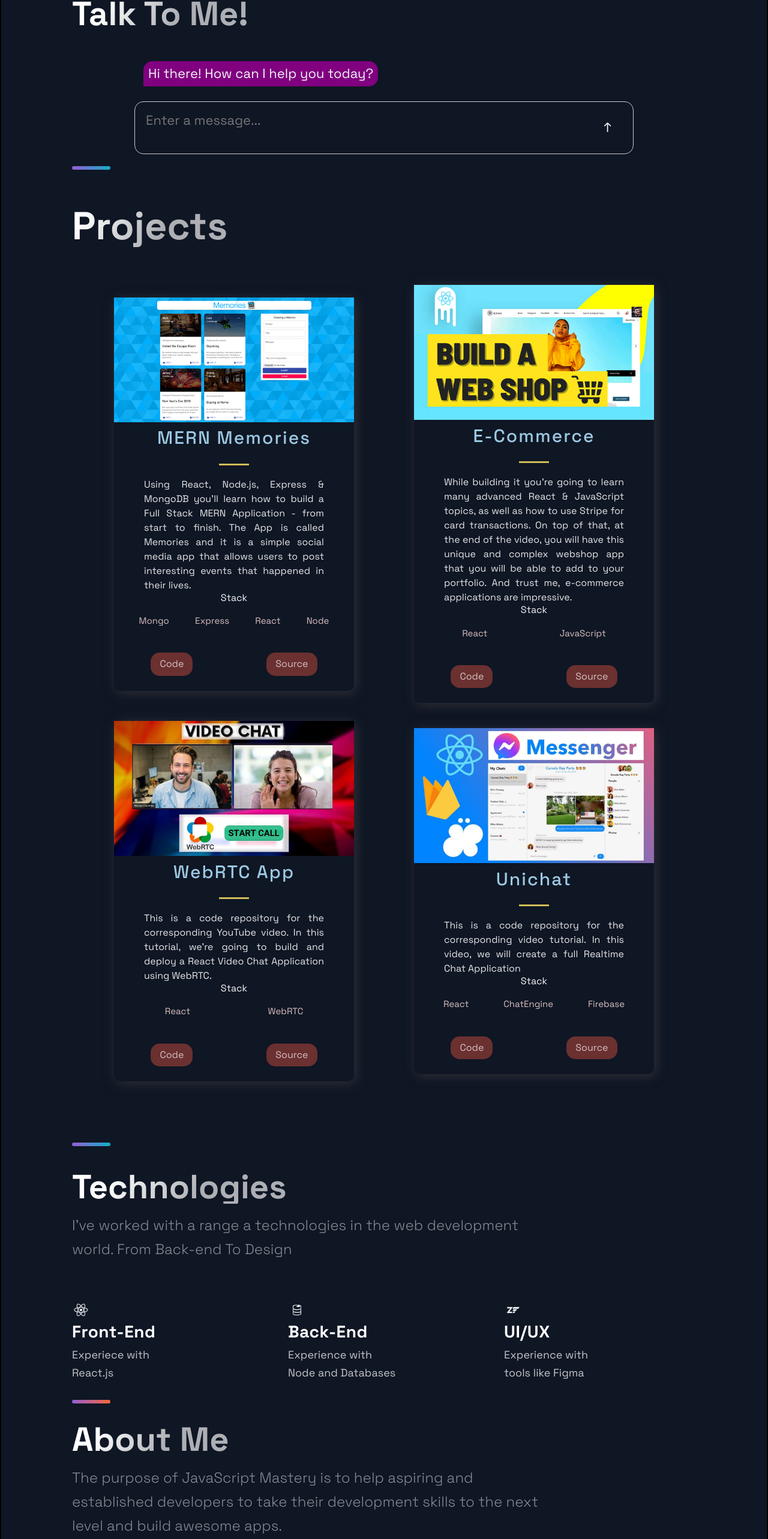
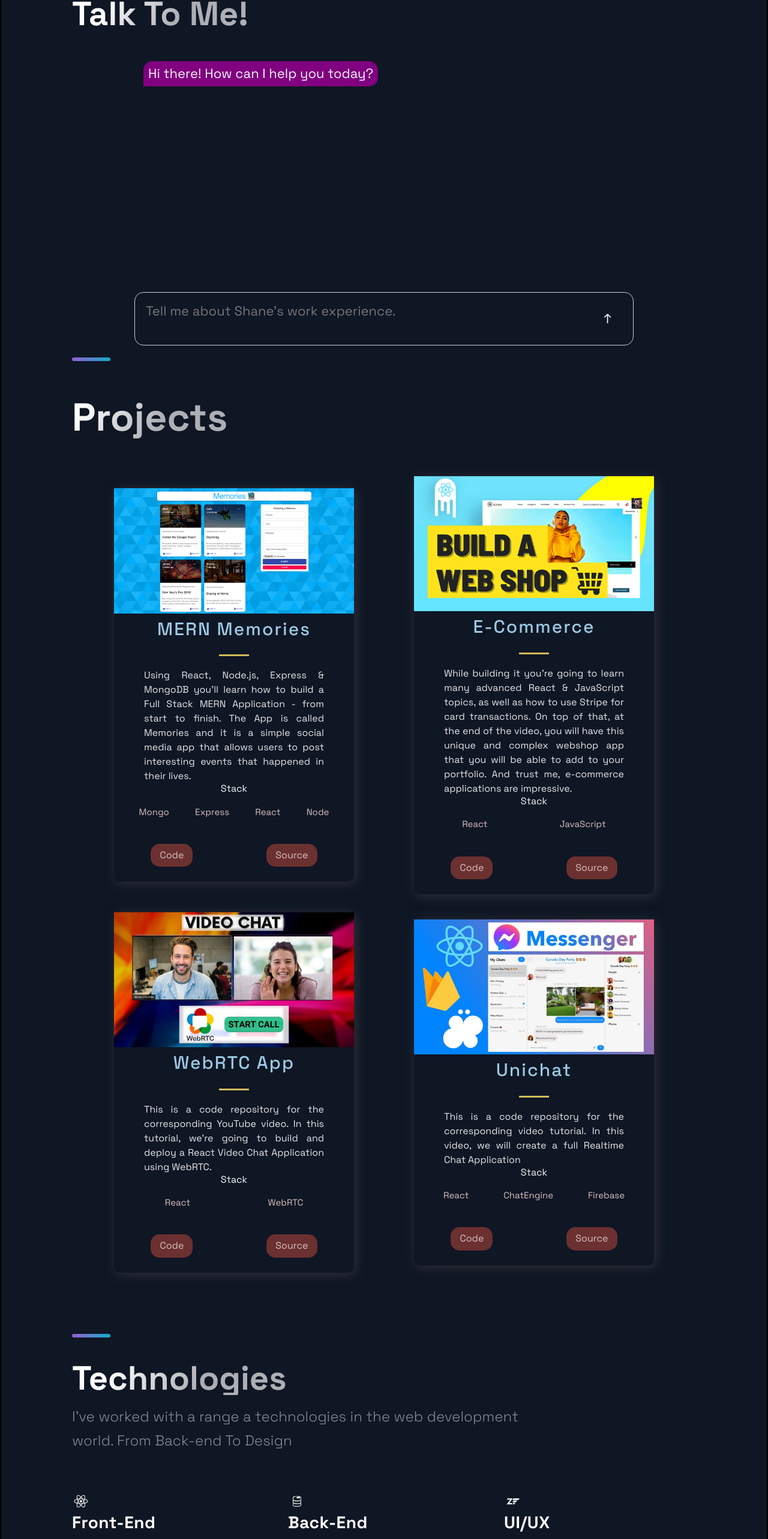
Before and after one commit to ItsMeShane/portfolio_website, a Next.js app: page / in a window 1280 px wide. Shown: the part 883-3449 px from the top of the page at 60% size. Built offline with nearby package versions, Linux system fonts and the light colour scheme.

Commit message:
chatbot improvements

```diff
--- a/src/components/Chatbot/Chatbot.js
+++ b/src/components/Chatbot/Chatbot.js
@@ -9,12 +9,26 @@ const Chatbot = () => {
   ]);
 
   const [newMessage, setNewMessage] = useState('');
+  const [placeholderIndex, setPlaceholderIndex] = useState(0); // Track the current index of the placeholder
   const chatboxRef = useRef(null);
+  const placeholderTexts = [
+    "Tell me about Shane's work experience.",
+    "What kind of projects has Shane worked on?",
+    "Tell me about this website.",
+    "How can I contact Shane?",
+    "Ask me anything!",
+  ];
 
   const openai = new OpenAI({
     apiKey: 'API_KEY_HERE',
     dangerouslyAllowBrowser: true,
   });
+
+  const getRandomPlaceholder = () => {
+    const newIndex = Math.floor(Math.random() * placeholderTexts.length);
+    setPlaceholderIndex(newIndex);
+    return placeholderTexts[newIndex];
+  };
 
   const handleSendMessage = async () => {
     if (newMessage.trim() === '') {
@@ -61,9 +75,10 @@ const Chatbot = () => {
 
       // If an assistant message is found, update state with the response
       if (lastMessageForRun) {
-        const assistantResponse = lastMessageForRun.content[0].text.value;
+        const assistantResponse = lastMessageForRun.content[0].text.value.replaceAll(/【.*?】/g, '');
         setMessages([...newMessages, { id: newMessages.length + 1, text: assistantResponse, type: 'incoming' }]);
       }
+
     } catch (error) {
       console.error(error);
     }
@@ -80,6 +95,10 @@ const Chatbot = () => {
     if (e.key === 'Enter' && !e.shiftKey) {
       e.preventDefault(); // Enter submits message // Shift+Enter adds new line
       handleSendMessage();
+
+      if (document.getElementById('txtArea').textContent.trim() != "") {
+        getRandomPlaceholder();
+      }
     }
   };
 
@@ -96,8 +115,8 @@ const Chatbot = () => {
         </Chatbox>
 
         <ChatInput>
-          <StyledTextarea
-            placeholder="Enter a message..."
+          <StyledTextarea id="txtArea"
+            placeholder={newMessage.trim() === '' ? placeholderTexts[placeholderIndex] : ''} // Use random placeholder only when the input is empty
             spellCheck="false"
             value={newMessage}
             onChange={(e) => setNewMessage(e.target.value)}
@@ -105,7 +124,7 @@ const Chatbot = () => {
             required
           />
           <SendButton className="send-btn" onClick={handleSendMessage}>
-          ↑
+            ↑
           </SendButton>
         </ChatInput>
       </ChatbotContainer>
--- a/src/components/Chatbot/ChatbotStyles.js
+++ b/src/components/Chatbot/ChatbotStyles.js
@@ -12,16 +12,12 @@ export const ChatbotContainer = styled.div`
 `;
 
 
-
-/*
-*/
-
-
-
 export const Chatbox = styled.div`
 flex: 1;
 padding: 15px;
-height: 400px;
+max-height: 400px;
+min-height: 400px;
+// height: 400px;
 
 overflow-y: auto;
 scroll-behavior: smooth; /* Enable smooth scrolling behavior */
--- a/src/components/TimeLine/TimeLine.js
+++ b/src/components/TimeLine/TimeLine.js
@@ -39,8 +39,14 @@ const Timeline = () => {
     <Section id="about">
       <SectionTitle>About Me</SectionTitle>
       <SectionText>
-      The purpose of JavaScript Mastery is to help aspiring and established developers to take their development skills to the next level and build awesome apps.
-      </SectionText>
+      Hi, I'm Shane Koester, a student of Centennial College. With a focus
+      on Machine Learning and Artificial Intelligence, I am committed to
+      pushing the boundaries of innovation. From Chess Bots, to Chat-
+      Bots, to creating Facial Recognition software, I've become
+      equipped with a keen understanding of the newest cutting-edge technologies
+        </SectionText>
+
+
       <CarouselContainer ref={carouselRef} onScroll={handleScroll}>
         <>
           {TimeLineData.map((item, index) => (
--- a/src/constants/constants.js
+++ b/src/constants/constants.js
@@ -38,9 +38,9 @@ export const projects = [
 ];
 
 export const TimeLineData = [
-  { year: 2017, text: 'Started my journey', },
-  { year: 2018, text: 'Worked as a freelance developer', },
-  { year: 2019, text: 'Founded JavaScript Mastery', },
-  { year: 2020, text: 'Shared my projects with the world', },
-  { year: 2021, text: 'Started my own platform', },
+  { year: 2020, text: 'Discovered my love for Computer Science', },
+  { year: 2021, text: 'Created my first Chess Bot', },
+  { year: 2022, text: 'Founded JavaScript Mastery', },
+  { year: 2023, text: 'Developed ', },
+  { year: 2024, text: 'Landed my first internship', },
 ];
```
Also changed, not shown: src/pages/index.js (+4 -6 lines).
